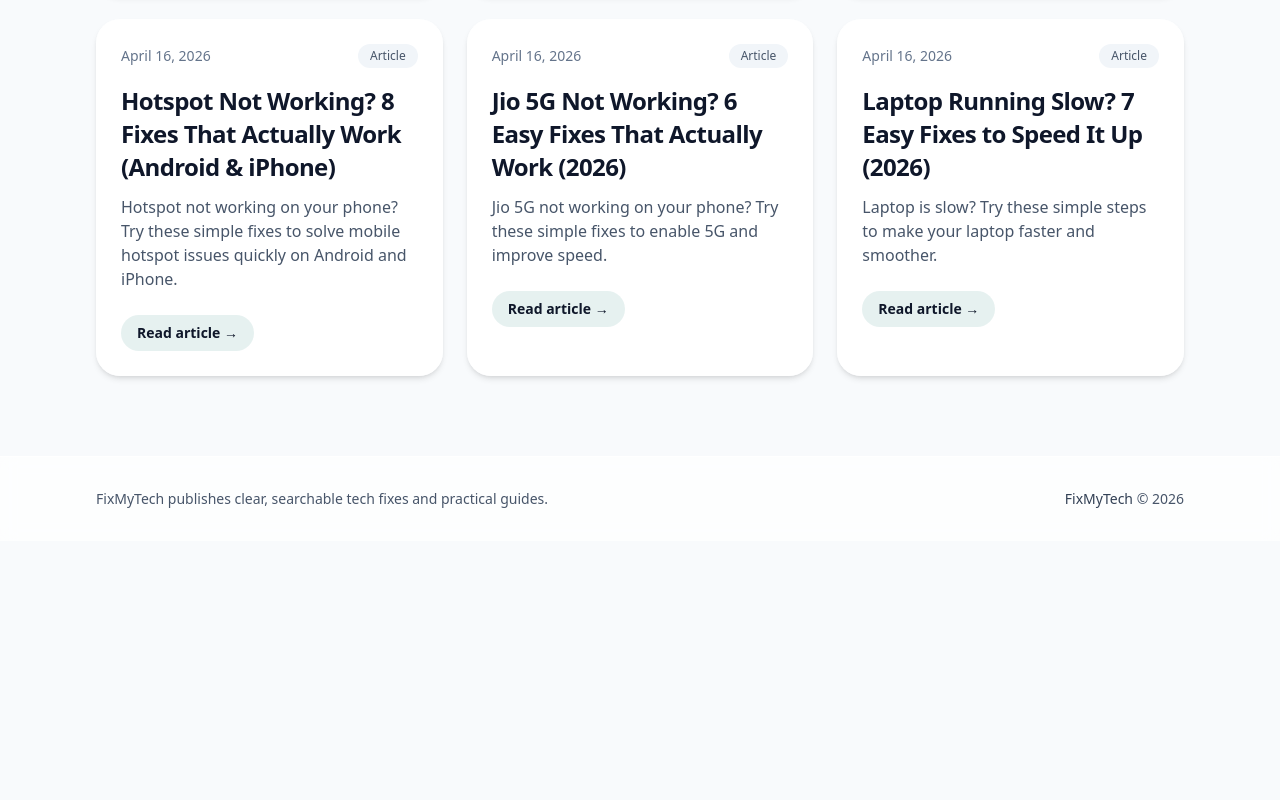
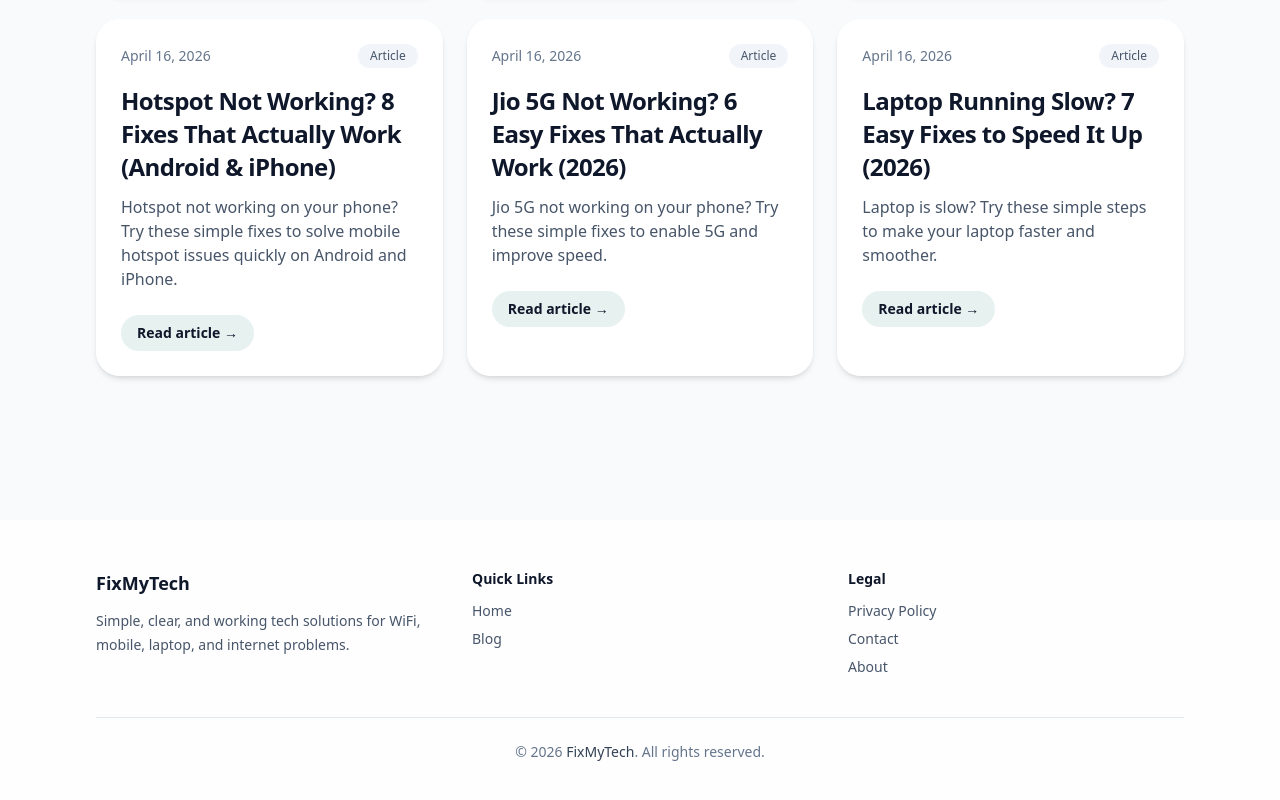
Before and after one commit to varunbhatt0009-prog/fixmytech-new, a Next.js app: page / in a window 1280 px wide. Shown: the part 1602-2402 px from the top of the page. Before the commit the page ends 2143 px from the top, so only its background shows below. Built offline with nearby package versions, Linux system fonts and the light colour scheme.

Commit message:
footer upgraded with trust links and layout

```diff
--- a/components/footer.tsx
+++ b/components/footer.tsx
@@ -1,17 +1,75 @@
+import Link from "next/link";
 import { siteConfig } from "@/lib/site";
 
 export function Footer() {
   return (
-    <footer className="border-t border-white/60 bg-white/70 backdrop-blur">
-      <div className="mx-auto flex w-full max-w-6xl flex-col gap-3 px-4 py-8 text-sm text-slate-600 sm:px-6 lg:px-8 md:flex-row md:items-center md:justify-between">
-        <p>
-          {siteConfig.name} publishes clear, searchable tech fixes and practical
-          guides.
-        </p>
-        <p>
-          <span className="font-medium text-slate-700">{siteConfig.name}</span>{" "}
-          © 2026
-        </p>
+    <footer className="border-t border-white/60 bg-white/80 backdrop-blur mt-16">
+      <div className="mx-auto w-full max-w-6xl px-4 py-12 sm:px-6 lg:px-8">
+
+        <div className="grid gap-10 md:grid-cols-3">
+
+          {/* BRAND */}
+          <div>
+            <h3 className="text-lg font-semibold text-ink">
+              {siteConfig.name}
+            </h3>
+
+            <p className="mt-3 text-sm text-slate-600 leading-6">
+              Simple, clear, and working tech solutions for WiFi, mobile,
+              laptop, and internet problems.
+            </p>
+          </div>
+
+          {/* QUICK LINKS */}
+          <div>
+            <h4 className="text-sm font-semibold text-ink">Quick Links</h4>
+
+            <ul className="mt-3 space-y-2 text-sm text-slate-600">
+              <li>
+                <Link href="/" className="hover:text-accent transition">
+                  Home
+                </Link>
+              </li>
+              <li>
+                <Link href="/blog" className="hover:text-accent transition">
+                  Blog
+                </Link>
+              </li>
+            </ul>
+          </div>
+
+          {/* LEGAL */}
+          <div>
+            <h4 className="text-sm font-semibold text-ink">Legal</h4>
+
+            <ul className="mt-3 space-y-2 text-sm text-slate-600">
+              <li>
+                <Link href="/privacy-policy" className="hover:text-accent transition">
+                  Privacy Policy
+                </Link>
+              </li>
+              <li>
+                <Link href="/contact" className="hover:text-accent transition">
+                  Contact
+                </Link>
+              </li>
+              <li>
+                <Link href="/about" className="hover:text-accent transition">
+                  About
+                </Link>
+              </li>
+            </ul>
+          </div>
+
+        </div>
+
+        {/* BOTTOM */}
+        <div className="mt-10 border-t border-slate-200 pt-6 text-center text-sm text-slate-500">
+          <p>
+            © 2026 <span className="font-medium text-slate-700">{siteConfig.name}</span>. All rights reserved.
+          </p>
+        </div>
+
       </div>
     </footer>
   );
```
